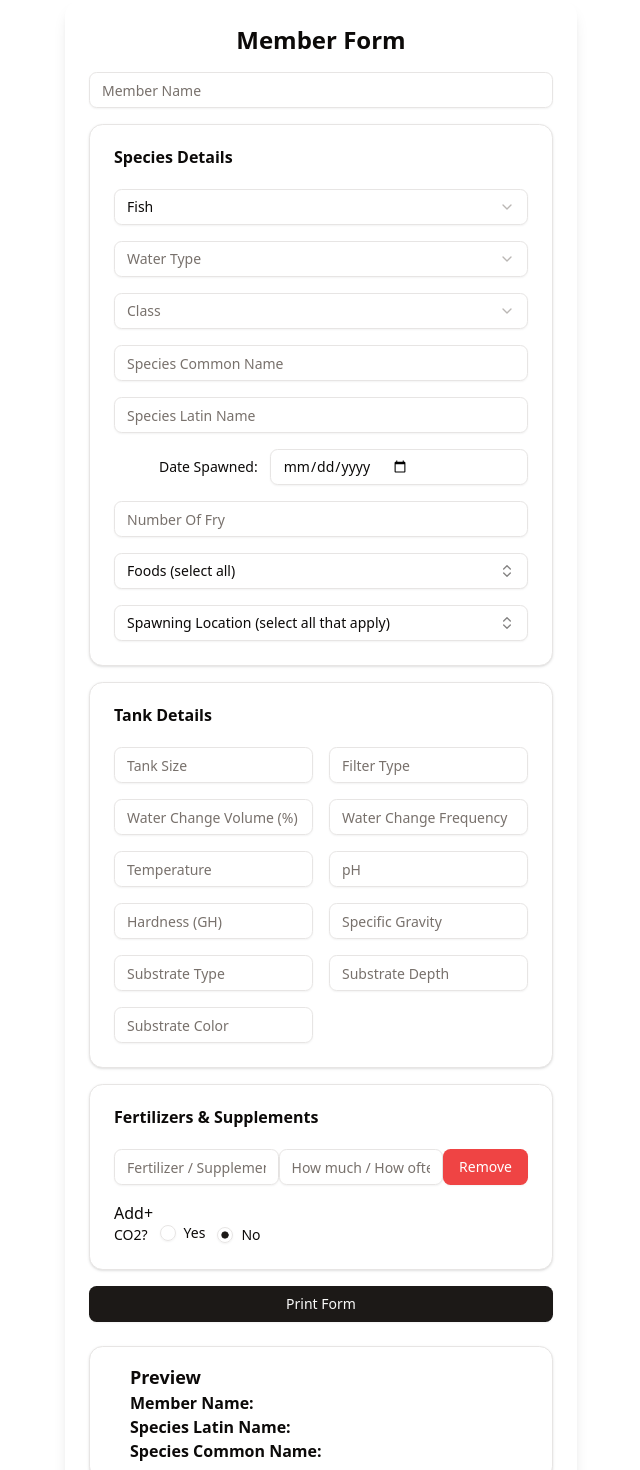
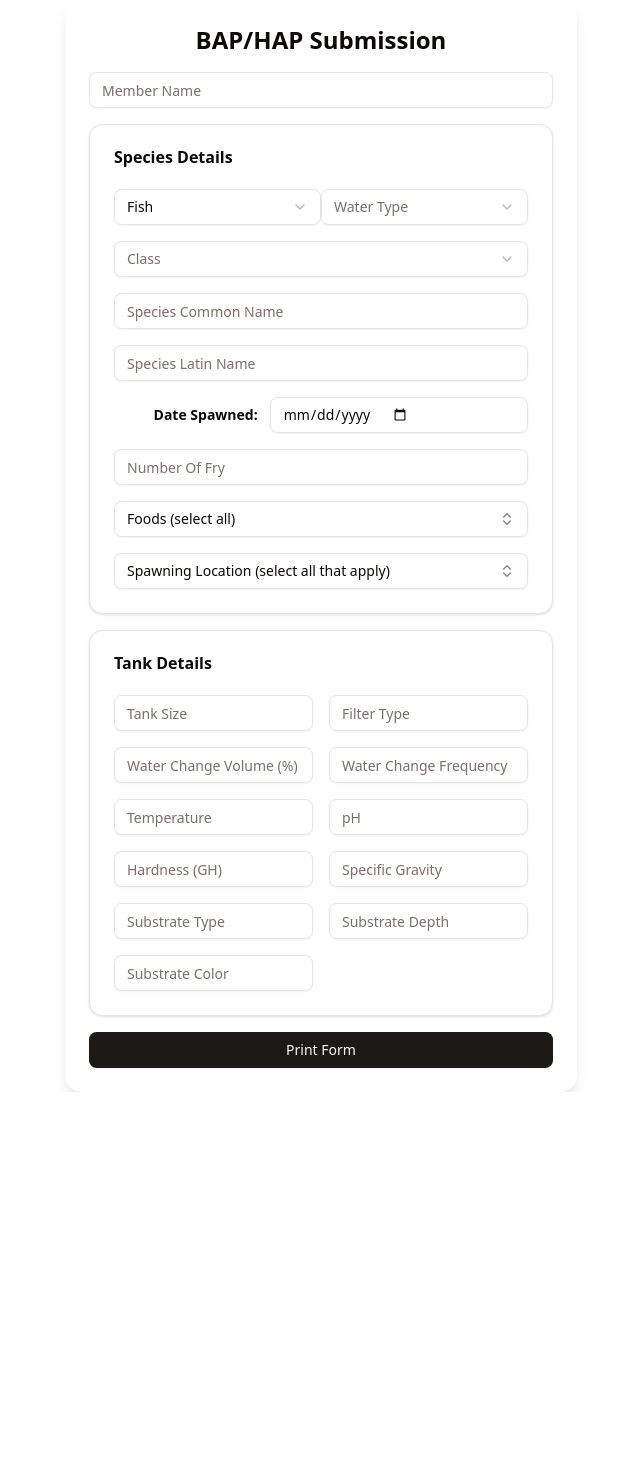
Before and after one commit to jra3/BASNY-BAP-HAP-Form, a React (Vite) app: page / in a window 1280 px wide. Shown: the top 1470 px of the page, without its empty margins (319-959 px from the left). After the commit the page ends 1092 px from the top, so only its background shows below. Built offline with nearby package versions, Linux system fonts and the light colour scheme.

Commit message:
looking really good

```diff
--- a/package.json
+++ b/package.json
@@ -16,14 +16,15 @@
     "@radix-ui/react-radio-group": "^1.2.3",
     "@radix-ui/react-scroll-area": "^1.2.3",
     "@radix-ui/react-select": "^2.1.6",
+    "@radix-ui/react-separator": "^1.1.2",
     "@radix-ui/react-slot": "^1.1.2",
     "@tailwindcss/vite": "^4.0.7",
     "class-variance-authority": "^0.7.1",
     "clsx": "^2.1.1",
     "cmdk": "^1.0.0",
     "lucide-react": "^0.475.0",
-    "react": "^18.0.0",
-    "react-dom": "^18.0.0",
+    "react": "^19.0.0",
+    "react-dom": "^19.0.0",
     "tailwind-merge": "^3.0.1",
     "tailwindcss-animate": "^1.0.7"
   },
--- a/src/MemberForm.tsx
+++ b/src/MemberForm.tsx
@@ -7,6 +7,7 @@ import { Select, SelectTrigger, SelectContent, SelectItem, SelectValue } from "@
 import { Label } from "@/components/ui/label";
 import { RadioGroup, RadioGroupItem } from "@/components/ui/radio-group";
 import MultiSelectCombobox from './components/MultiSelectCombobox';
+import { Separator } from './components/ui/separator';
 
 const SpeciesTypesAndClasses: Record<string, string[]> = {
   "Fish": [
@@ -80,6 +81,7 @@ export default function MemberForm() {
     count: "",
     foods: [] as string[],
     spawnLocations: [] as string[],
+    propagationMethod: "",
 
     tankSize: "",
     filterType: "",
@@ -96,6 +98,9 @@ export default function MemberForm() {
     CO2: false,
     CO2Description: "",
     ferts: [["", ""]],
+    lightType: "",
+    lightStrength: "",
+    lightHours: "",
   });
 
   const handleChange = (e: React.ChangeEvent<HTMLInputElement>) => {
@@ -119,7 +124,7 @@ export default function MemberForm() {
 
   return (
     <div className="max-w-lg mx-auto p-6 bg-white shadow-lg rounded-2xl">
-      <h2 className="text-2xl font-semibold mb-4 text-center">Member Form</h2>
+      <h2 className="text-2xl font-semibold mb-4 text-center">BAP/HAP Submission</h2>
       <form className="space-y-4">
 
         <Input
@@ -134,6 +139,7 @@ export default function MemberForm() {
           </CardHeader>
           <CardContent className="space-y-4">
 
+            <div className='flex'>
               <Select onValueChange={value => setFormData({ ...formData, speciesType: value, classification: "" })} value={formData.speciesType}>
                 <SelectTrigger className="w-full">
                   <SelectValue placeholder="Species Type" />
@@ -159,6 +165,7 @@ export default function MemberForm() {
                   ))}
                 </SelectContent>
               </Select>
+            </div>
 
             <Select onValueChange={value => setFormData({ ...formData, classification: value })} value={formData.classification}>
               <SelectTrigger className="w-full">
@@ -188,7 +195,7 @@ export default function MemberForm() {
             />
 
             <div className="flex items-center space-x-3">
-              <Label className="font-light w-60 text-right">{
+              <Label className="w-60 text-right font-bold">{
                 (function () {
                   switch (formData.speciesType) {
                     case "Fish":
@@ -246,7 +253,7 @@ export default function MemberForm() {
                       <Input
                         name="propagationMethod"
                         placeholder="Method Of Propagation"
-                        value={formData.count}
+                        value={formData.propagationMethod}
                         onChange={handleChange}
                       />
                     </>
@@ -277,14 +284,6 @@ export default function MemberForm() {
               <Input
                 name="filterType"
                 placeholder="Filter Type"
-                /* suggestions={[
-                  "Sponge",
-                  "Hang On Back",
-                  "Canister",
-                  "Internal",
-                  "Undergravel",
-                  "None",
-                ]} */
                 value={formData.filterType}
                 onChange={handleChange}
               />
@@ -351,12 +350,38 @@ export default function MemberForm() {
                 value={formData.substrateColor}
                 onChange={handleChange}
               />
+
+              {["Plant", "Coral"].includes(formData.speciesType) &&
+                <>
+                  <Input
+                    name="lightType"
+                    placeholder="Type Of Light"
+                    value={formData.lightType}
+                    onChange={handleChange}
+                  />
+
+                  <Input
+                    name="lightStrength"
+                    placeholder="Wattage / PAR"
+                    value={formData.lightStrength}
+                    onChange={handleChange}
+                  />
+
+                  <Input
+                    name="lightHours"
+                    placeholder="Light Hours"
+                    value={formData.lightHours}
+                    onChange={handleChange}
+                  />
+                </>}
+
             </div>
           </CardContent>
         </Card>
 
+        {
+          ["Plant", "Coral"].includes(formData.speciesType) &&
           <Card>
-
             <CardHeader>
               <CardTitle>Fertilizers & Supplements</CardTitle>
             </CardHeader>
@@ -374,7 +399,7 @@ export default function MemberForm() {
                     };
                   }
 
-                return <div className="flex" key={`fert${index}`}>
+                  return <div className="flex gap-2" key={`fert${index}`}>
                     <Input
                       placeholder="Fertilizer / Supplement"
                       value={substance}
@@ -386,23 +411,28 @@ export default function MemberForm() {
                       onChange={handleFertChange(index, 1)}
                     />
                     <Button
+                      type="button"
+                      size="sm"
                       variant="destructive"
                       onClick={() => {
                         formData.ferts.splice(index, 1);
                         setFormData({ ...formData });
-                    }}>
-                    Remove
-                  </Button>
+                      }}>-</Button>
                   </div>
                 })
               }
 
-            <a onClick={(e) => {
+              <Button
+                type="button"
+                size="sm"
+                variant="ghost"
+                onClick={() => {
                   const ferts = formData.ferts;
+                  console.log(ferts);
                   setFormData({ ...formData, ferts: [...ferts, ["", ""]] });
-            }}>
-              Add+
-            </a>
+                }} >+</Button>
+
+              <Separator orientation="horizontal" />
 
               <div className='flex items-center space-x-3'>
                 <Label className='text-left'>CO2?</Label>
@@ -419,8 +449,10 @@ export default function MemberForm() {
                     <Label htmlFor="no-co2">No</Label>
                   </div>
                 </RadioGroup>
+              </div>
 
-              {formData.CO2 && (
+              {
+                formData.CO2 && (
                   <Input
                     name="CO2Description"
                     placeholder="Describe CO2 supplementation"
@@ -428,25 +460,16 @@ export default function MemberForm() {
                     onChange={handleChange}
                   />)
               }
-            </div>
 
             </CardContent>
           </Card>
-
+        }
 
         <Button className="w-full" type="button" onClick={handlePrint}>
           Print Form
         </Button>
       </form>
 
-      <Card className="mt-6 p-4">
-        <CardContent>
-          <h3 className="text-lg font-semibold">Preview</h3>
-          <p><strong>Member Name:</strong> {formData.memberName}</p>
-          <p><strong>Species Latin Name:</strong> {formData.speciesLatinName}</p>
-          <p><strong>Species Common Name:</strong> {formData.speciesCommonName}</p>
-        </CardContent>
-      </Card>
-    </div>
+    </div >
   );
 }
--- a/src/components/MultiSelectCombobox.tsx
+++ b/src/components/MultiSelectCombobox.tsx
@@ -43,6 +43,8 @@ export default function MultiSelectCombobox(attrs: MultiSelectComboboxProps) {
     attrs.onChange?.(selected);
   };
 
+  const weight = selected.length > 0 ? "font-medium" : "font-light";
+
   return (
     <Popover open={open} onOpenChange={setOpen}>
       <PopoverTrigger asChild>
@@ -50,7 +52,11 @@ export default function MultiSelectCombobox(attrs: MultiSelectComboboxProps) {
           variant="outline"
           role="combobox"
           aria-expanded={open}
-          className="w-full justify-between"
+          className={cn(
+            "w-full",
+            "justify-between",
+            weight,
+          )}
         >
           {selected.map(
             value => {
--- /dev/null
+++ b/src/components/ui/separator.tsx
@@ -0,0 +1,26 @@
+import * as React from "react"
+import * as SeparatorPrimitive from "@radix-ui/react-separator"
+
+import { cn } from "@/lib/utils"
+
+function Separator({
+  className,
+  orientation = "horizontal",
+  decorative = true,
+  ...props
+}: React.ComponentProps<typeof SeparatorPrimitive.Root>) {
+  return (
+    <SeparatorPrimitive.Root
+      data-slot="separator-root"
+      decorative={decorative}
+      orientation={orientation}
+      className={cn(
+        "bg-border shrink-0 data-[orientation=horizontal]:h-px data-[orientation=horizontal]:w-full data-[orientation=vertical]:h-full data-[orientation=vertical]:w-px",
+        className
+      )}
+      {...props}
+    />
+  )
+}
+
+export { Separator }
```
Also changed, not shown: 1 other file (tests, documents, lock files or other folders). Lines whose indentation alone changed are shown as unchanged.
